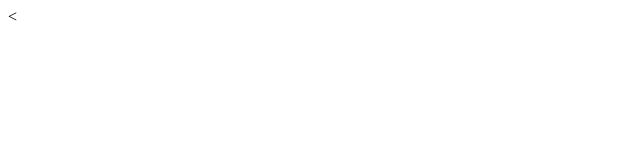
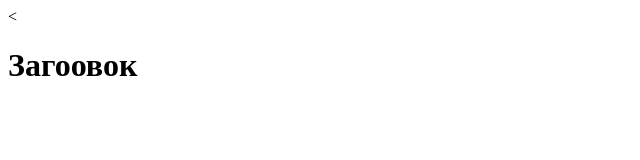
Before and after one commit to pdelson/test_repository, a plain HTML site: page index.html in a window 1280 px wide. Shown: the whole page, without its empty margins (0-640 px from the left). Drawn offline with Linux system fonts and the light colour scheme.

Commit message:
Создал загоовок

```diff
--- a/index.html
+++ b/index.html
@@ -8,6 +8,6 @@
   <title>Index</title>
 </head>
 <body>
-
+  <h1>Загоовок</h1>
 </body>
 </html>
```
